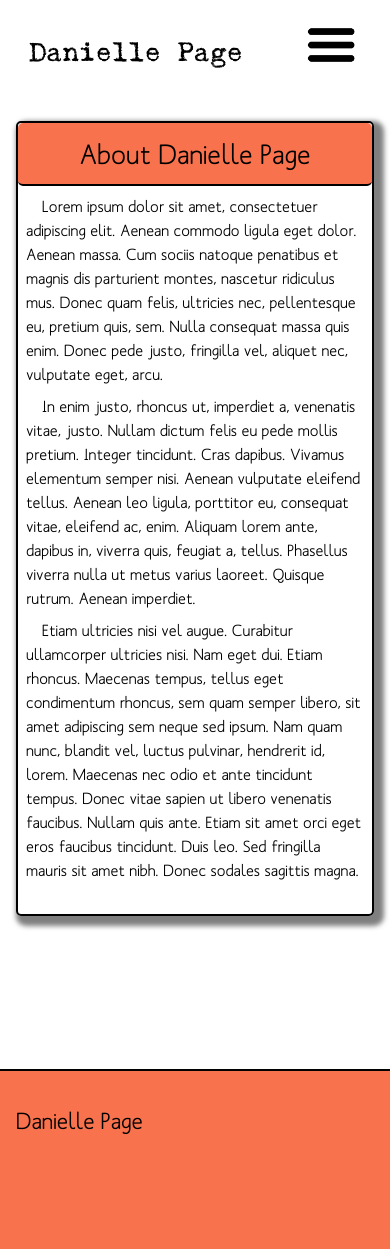
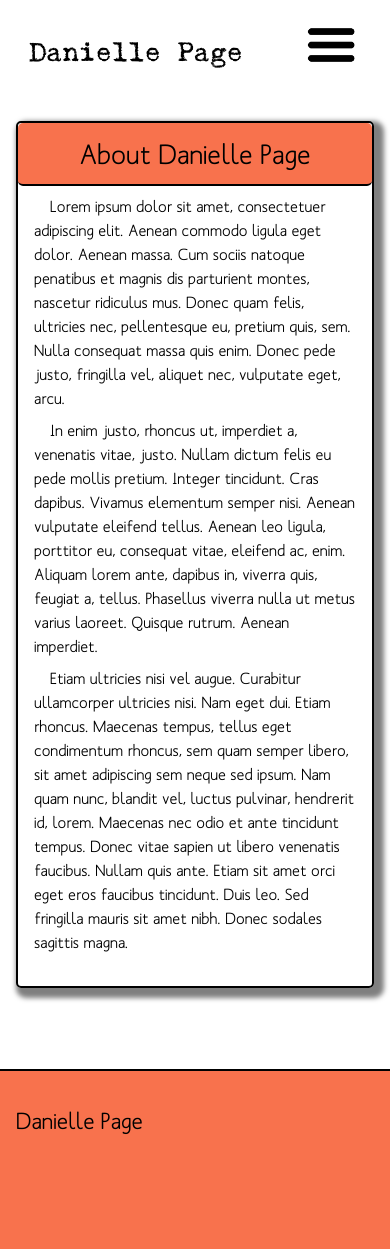
Before and after one commit to thedaniellepage/thedaniellepage, a Jekyll site: the page built from about.html, in a window 390 px wide. Built offline with Jekyll 4.4.1, drawn with Linux system fonts in a browser that asks for light colours; nearby versions of some CDN libraries.

Commit message:
pussyfoooot

```diff
--- a/css/main.css
+++ b/css/main.css
@@ -88,7 +88,7 @@ a:hover {
 
 @media(max-width:550px){
 	.box-content {
-		padding: 0 .5em;
+		padding: 0 1em;
 	}
 }
 
```
